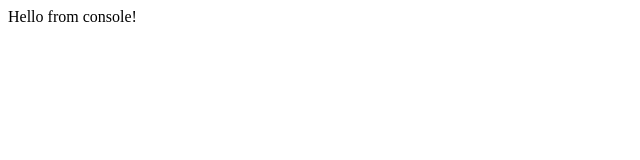
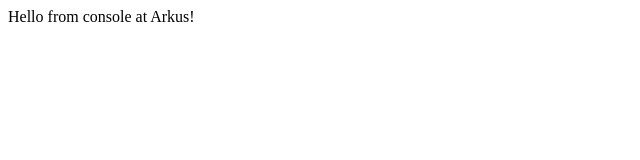
Before and after one commit to rmonteroarkus/test, a plain HTML site: page index.html in a window 1280 px wide. Shown: the full height of the page, 0-640 px from the left. Drawn offline with Linux system fonts and the light colour scheme.

Commit message:
commit from arkus

```diff
--- a/index.html
+++ b/index.html
@@ -6,6 +6,6 @@
     <title>Document</title>
 </head>
 <body>
-    Hello from console!
+    Hello from console at Arkus!
 </body>
 </html>
```
